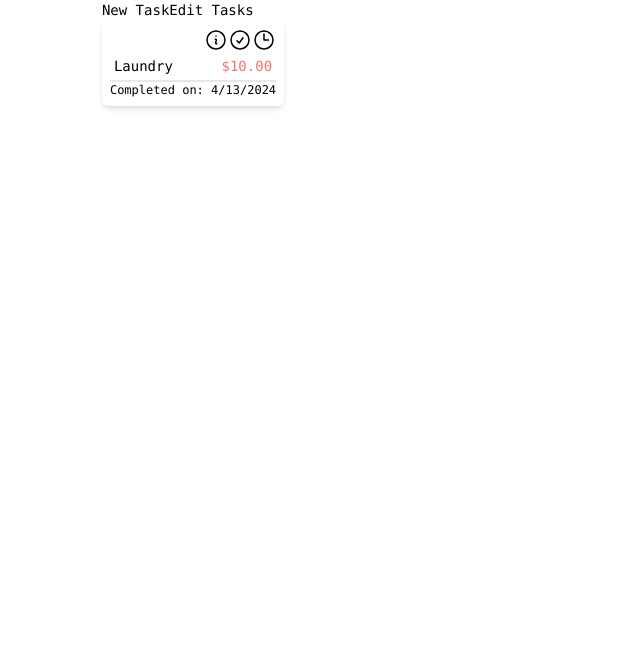
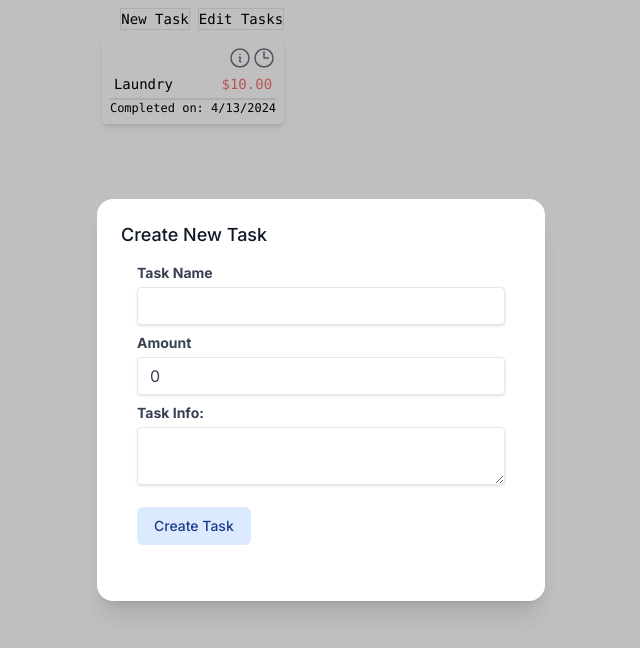
Before and after one commit to blaksmith205/famdit, a Next.js app: page /parent in a window 1280 px wide. Both pictures are taken after a click on the button "New Task". Shown: the top 648 px of the page, without its empty margins (319-959 px from the left). Built offline with nearby package versions, Linux system fonts and the light colour scheme.

Commit message:
Allows parent to create new tasks

```diff
--- /dev/null
+++ b/src/app/components/CreateTaskDialog.tsx
@@ -0,0 +1,53 @@
+import { Dialog, Transition } from '@headlessui/react'
+import { Fragment } from 'react'
+import { TaskConsumer } from './TaskBlock'
+import TaskForm from './TaskForm'
+
+export default function CreateTaskDialog({open, setOpen, useTask}: {open: boolean, setOpen: (state: boolean) => void, useTask: TaskConsumer}) {
+
+    function closeModal() {
+        setOpen(false)
+    }
+
+    return (
+        <Transition appear show={open} as={Fragment}>
+            <Dialog as="div" className="relative z-10" onClose={closeModal}>
+            <Transition.Child
+                as={Fragment}
+                enter="ease-out duration-300"
+                enterFrom="opacity-0"
+                enterTo="opacity-100"
+                leave="ease-in duration-200"
+                leaveFrom="opacity-100"
+                leaveTo="opacity-0"
+            >
+                <div className="fixed inset-0 bg-black/25" />
+            </Transition.Child>
+
+            <div className="fixed inset-0 overflow-y-auto">
+                <div className="flex min-h-full items-center justify-center p-4 text-center">
+                <Transition.Child
+                    as={Fragment}
+                    enter="ease-out duration-300"
+                    enterFrom="opacity-0 scale-95"
+                    enterTo="opacity-100 scale-100"
+                    leave="ease-in duration-200"
+                    leaveFrom="opacity-100 scale-100"
+                    leaveTo="opacity-0 scale-95"
+                >
+                    <Dialog.Panel className="w-full max-w-md transform overflow-hidden rounded-2xl bg-white p-6 text-left align-middle shadow-xl transition-all">
+                    <Dialog.Title
+                        as="h3"
+                        className="text-lg font-medium leading-6 text-gray-900"
+                    >
+                    Create New Task
+                    </Dialog.Title>
+                    <TaskForm useTask={useTask}/>
+                    </Dialog.Panel>
+                </Transition.Child>
+                </div>
+            </div>
+            </Dialog>
+        </Transition>
+    )
+}
--- a/src/app/components/Header.tsx
+++ b/src/app/components/Header.tsx
@@ -11,7 +11,7 @@ export default function Header({links}: {links: {href: string, label: string}[]}
         <header className='fixed left-0 top-0 flex w-full justify-center pb-6 pt-8 gap-80'>
             <a href='/'>
                 <UserIcon
-                    className="-mr-1 ml-2 h-20 w-20 text-gray-200 hover:text-gray-100"
+                    className="-mr-1 ml-2 h-20 w-20 text-gray-500 hover:text-black"
                     aria-hidden="true"
                 />
             </a>
@@ -21,7 +21,7 @@ export default function Header({links}: {links: {href: string, label: string}[]}
                 <Menu.Button className="inline-flex w-full justify-center rounded-md bg-black/20 px-4 py-2 text-sm font-medium text-white hover:bg-black/30 focus:outline-none focus-visible:ring-2 focus-visible:ring-white/75">
                     Sign In As
                     <ChevronDownIcon
-                        className="-mr-1 ml-2 h-5 w-5 text-gray-200 hover:text-gray-100"
+                        className="-mr-1 ml-2 h-5 w-5 text-gray-500 hover:text-black"
                         aria-hidden="true"
                     />
                 </Menu.Button>
--- a/src/app/components/InfoDialog.tsx
+++ b/src/app/components/InfoDialog.tsx
@@ -8,6 +8,7 @@ export default function InfoDialog({task, open, setOpen}: {task: Task, open: boo
         setOpen(false)
     }
 
+    if (task.info) {
         return (
             <Transition appear show={open} as={Fragment}>
                 <Dialog as="div" className="relative z-10" onClose={closeModal}>
@@ -61,4 +62,11 @@ export default function InfoDialog({task, open, setOpen}: {task: Task, open: boo
                 </Dialog>
             </Transition>
         )
+    } else {
+        closeModal();
+        return (
+            <></>
+        )
     }
+
+}
--- a/src/app/components/TaskBlock.tsx
+++ b/src/app/components/TaskBlock.tsx
@@ -16,12 +16,14 @@ export enum TaskAction {
     Repeat, // Allow the task to be scheduled
 }
 
+export type TaskConsumer = (task: Task) => void
+
 export type Task = {
     name: string;
     amount: number;
     parentView: boolean; // When true, the task is shown in the parent view
     state: TaskState;
-    info: string;
+    info?: string;
     actions?: TaskAction[];
     completedOn?: Date;
 }
@@ -58,19 +60,22 @@ function buildButton(action: TaskAction, task: Task, stateChanger : (state: bool
 
     switch (action) {
         case TaskAction.Info:
+            // Show the Info Dialog when the icon is pressed
             ref = {icon: InformationCircleIcon, handler: () => stateChanger(true)};
             break;
         case TaskAction.Approve:
+            // Approve the task when the icon is pressed
             ref = {icon: CheckCircleIcon, handler: () => approve(task)};
             break;
         case TaskAction.Repeat:
+            // Open the repeat dialog when the icon is pressed
             ref = {icon: ClockIcon, handler: () => repeatTask(task)};
             break;
     }
     if (ref) {
         return (
             <button key={action} onClick={ref.handler}>
-                <ref.icon className="size-6 text-black-200 hover:text-black-100" aria-hidden="true"/>
+                <ref.icon className="size-6 text-gray-500 hover:text-black" aria-hidden="true"/>
             </button>
         )
     } else {
@@ -83,7 +88,7 @@ export default function TaskBlock({task}: {task: Task}) {
 
     return (
         <>
-        <div className="rounded-md p-2 shadow-md bg-white">
+        <div className="rounded p-2 shadow-md bg-white mb-2">
             <div className='flex justify-end'>
                 {task.actions?.map((action) => buildButton(action, task, setDialogOpen))}
             </div>
--- /dev/null
+++ b/src/app/components/TaskForm.tsx
@@ -0,0 +1,79 @@
+import { FormEventHandler, useState } from 'react'
+import { Task, TaskAction, TaskState, TaskConsumer } from './TaskBlock'
+
+const emptyTask = {
+    name: "",
+    amount: 0,
+    parentView: true,
+    state: TaskState.Available,
+} as Task;
+
+export default function TaskForm({useTask} : {useTask: TaskConsumer}) {
+
+    const [name, setName] = useState("");
+    const [amount, setAmount] = useState(0);
+    const [info, setInfo] = useState("");
+
+    function submitForm(...[e] : Parameters<FormEventHandler>) : ReturnType<FormEventHandler> {
+        if (!e || !name || !amount) {
+            return;
+        }
+        e.preventDefault();
+        let newTask = structuredClone(emptyTask);
+        newTask.name = name
+        newTask.amount = amount
+        if (info) {
+            newTask.info = info;
+            addAction(newTask, TaskAction.Info)
+        }
+        useTask(newTask);
+        setName("");
+        setAmount(0);
+        setInfo("")
+    }
+
+    function addAction(task: Task, action: TaskAction) {
+        if (task.actions) {
+            task.actions.push(action)
+        } else {
+            task.actions = [action]
+        }
+    }
+
+    return (
+        <div className="w-full">
+            <form className="p-4 mb-4" onSubmit={submitForm}>
+                <label className="block text-gray-700 text-sm font-bold mb-1" htmlFor="name">Task Name</label>
+                <input
+                    className="mb-2 shadow appearance-none border rounded w-full py-2 px-3 text-gray-700 leading-tight focus:outline-none focus:shadow-outline"
+                    type="text"
+                    name="name"
+                    id="name"
+                    value={name}
+                    onChange={(e) => setName(e.target.value)} />
+                <br />
+                <label className="block text-gray-700 text-sm font-bold mb-1" htmlFor="amount">Amount</label>
+                <input
+                    className="mb-2 shadow appearance-none border rounded w-full py-2 px-3 text-gray-700 leading-tight focus:outline-none focus:shadow-outline"
+                    type="number"
+                    name="amount"
+                    id="amount"
+                    value={amount}
+                    onChange={(e) => setAmount(Number(e.target.value))} />
+                <br />
+                <label className="block text-gray-700 text-sm font-bold mb-1" htmlFor="info">Task Info:</label>
+                <textarea
+                    className="shadow appearance-none border rounded w-full py-2 px-3 text-gray-700 leading-tight focus:outline-none focus:shadow-outline"
+                    name="info"
+                    id="info"
+                    value={info}
+                    onChange={(e) => setInfo(e.target.value)} />
+                <button
+                    type="submit"
+                    className="flex-1 mt-4 justify-end rounded-md border border-transparent bg-blue-100 px-4 py-2 text-sm font-medium text-blue-900 hover:bg-blue-200 focus:outline-none focus-visible:ring-2 focus-visible:ring-blue-500 focus-visible:ring-offset-2">
+                Create Task
+                </button>
+            </form>
+        </div>
+    )
+}
--- a/src/app/parent/page.tsx
+++ b/src/app/parent/page.tsx
@@ -1,15 +1,32 @@
 "use client";
-import TaskBlock, {TaskState, createClickableInfo, apply, createClickableApprove, createClickableRepeat, TaskAction } from "../components/TaskBlock";
+import { useEffect, useState } from "react";
+import TaskBlock, {TaskState, TaskAction, Task, TaskConsumer } from "../components/TaskBlock";
+import CreateTaskDialog from "../components/CreateTaskDialog";
+import TaskForm from "../components/TaskForm";
+
+const defaultTasks = [
+    {name:"Laundry", amount: 10, parentView: true, state: TaskState.Transfered, info: "Do your laundry every week.", actions: [TaskAction.Info, TaskAction.Repeat]}
+] as Task[];
 
 export default function ParentPage() {
+    const [createTask, setCreateTask] = useState(false);
+    const [tasks, setTasks] = useState(defaultTasks);
+
+    function addTask(...[task] : Parameters<TaskConsumer>): ReturnType<TaskConsumer> {
+        setTasks([...tasks, task]);
+    }
+
     return (
         <div className="z-10 max-w-5xl w-full items-center justify-center font-mono text-sm lg:flex">
             <div className="flex-col ">
-                <div className="flex-row ">
-                    <button className="">New Task</button>
-                    <button className="">Edit Tasks</button>
+                <div className="flex justify-end gap-2 py-2">
+                    <button className="text-black hover:text-gray-500 border" onClick={() => setCreateTask(true)}>New Task</button>
+                    <button className="text-black hover:text-gray-500 border">Edit Tasks</button>
                 </div>
-                <TaskBlock task={{name:"Laundry", amount: 10, parentView: true, state: TaskState.Transfered, info: "Do your laundry every week.", actions: [TaskAction.Info, TaskAction.Approve, TaskAction.Repeat]}}/>
+                <CreateTaskDialog open={createTask} setOpen={setCreateTask} useTask={addTask}/>
+                {tasks.map((task) =>
+                    <TaskBlock key={task.name} task={task}/>
+                )}
             </div>
       </div>
     )
```
Lines whose indentation alone changed are shown as unchanged.
